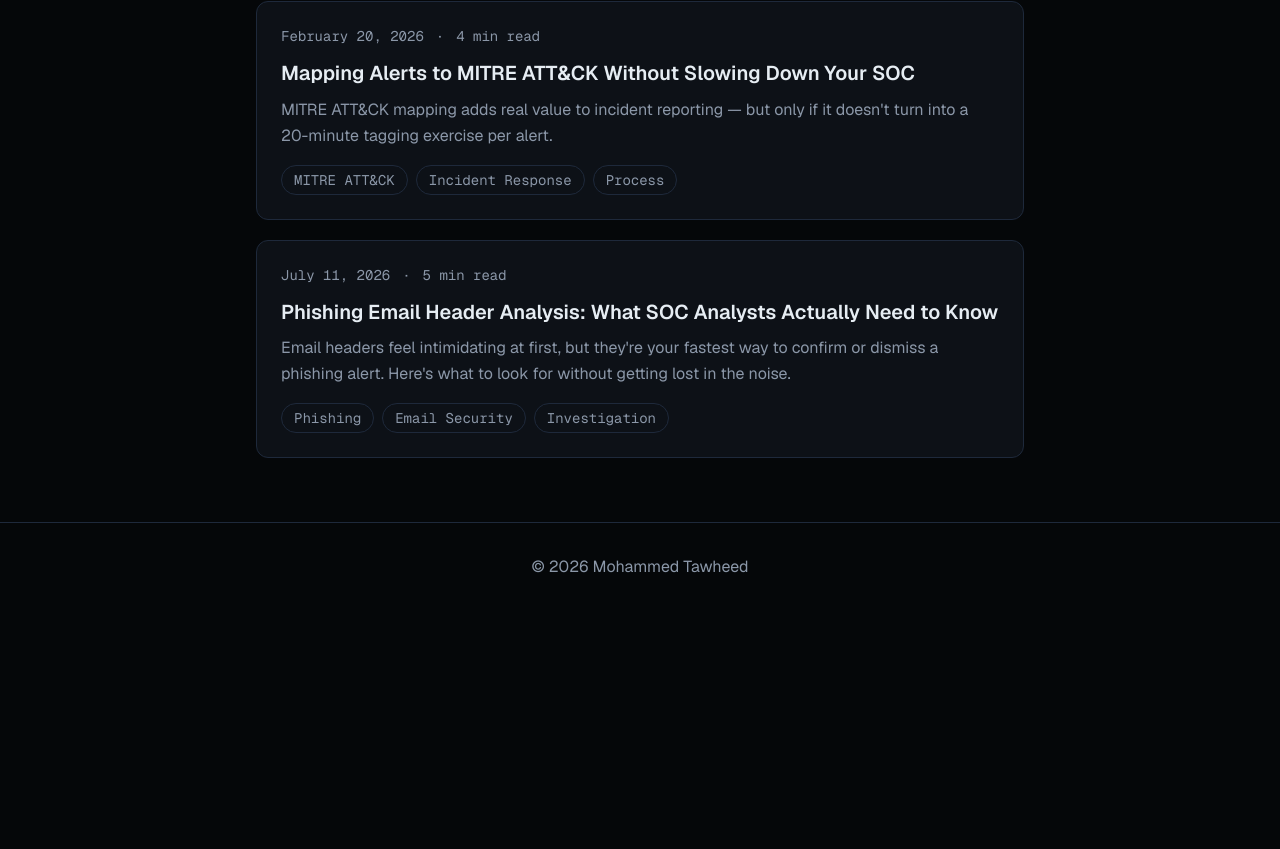
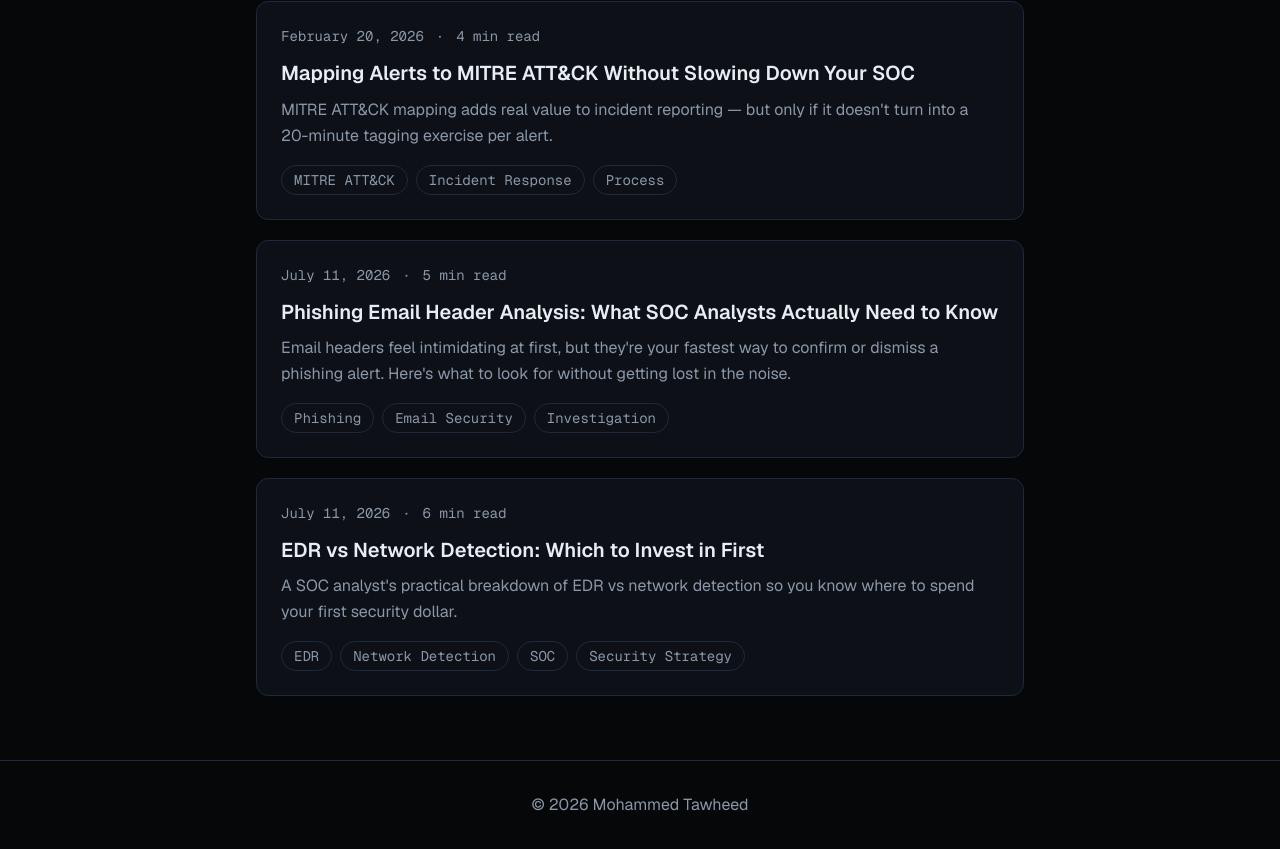
Before and after one commit to Tawheed30/portfolio, a Next.js app: page /blog in a window 1280 px wide. Shown: the part 826-1675 px from the top of the page. Before the commit the page ends 1437 px from the top, so only its background shows below. Built offline with nearby package versions, Linux system fonts and the light colour scheme.

Commit message:
feat: Auto-generate blog post

```diff
--- a/src/data/blog.ts
+++ b/src/data/blog.ts
@@ -175,6 +175,44 @@ export const posts: BlogPost[] = [
       },
     ],
   },
+  {
+    slug: "edr-vs-network-detection-which-first",
+    title: "EDR vs Network Detection: Which to Invest in First",
+    date: "2026-07-11",
+    excerpt: "A SOC analyst's practical breakdown of EDR vs network detection so you know where to spend your first security dollar.",
+    readingTime: "6 min read",
+    tags: ["EDR","Network Detection","SOC","Security Strategy"],
+    keywords: ["EDR vs network detection","endpoint detection","network security monitoring","EDR","NDR","SOC tooling"],
+    content:   [
+        {
+              "body": "Every SOC I've worked with eventually hits the same budget fight: EDR vs network detection. Do you buy endpoint detection first, or invest in network security monitoring? I've built detection pipelines that leaned on both, and the honest answer is that EDR vs network detection isn't religion — it's sequencing. Endpoint detection gives you process-level truth, while network security monitoring catches what endpoints can't see. In this post I'll walk through which one I deploy first, with real numbers, and why that order cut our mean-time-to-detect by roughly 40%."
+        },
+        {
+              "heading": "What EDR Actually Buys You",
+              "body": "Endpoint detection and response tools like CrowdStrike Falcon, Microsoft Defender for Endpoint, and SentinelOne see the ground truth: process trees, command-line arguments, DLL loads, and registry changes. When I map alerts to MITRE ATT&CK, roughly 60% of the techniques I care about (T1059 command execution, T1055 process injection, T1547 persistence) are only reliably observable on the endpoint. EDR also gives you response — I can isolate a host in under 30 seconds instead of chasing someone to physically pull a cable. For a team drowning in ransomware and phishing payloads, that containment speed alone justifies the spend."
+        },
+        {
+              "heading": "Where Network Detection Wins",
+              "body": "Network security monitoring — Zeek, Suricata, or a commercial NDR like Darktrace or Corelight — catches the things endpoints lie about or miss entirely. Unmanaged IoT devices, printers, contractor laptops, and rogue hardware never get an EDR agent. That's often 20-40% of the assets on a real network. Network detection also surfaces C2 beaconing, DNS tunneling, and lateral movement patterns even when malware disables the endpoint agent. I once caught a compromised camera beaconing over a Zeek connection log with a 60-second interval — nothing on any endpoint would have shown it."
+        },
+        {
+              "heading": "My Deploy-First Recommendation: EDR",
+              "body": "If I have one budget cycle, I deploy EDR first. Here's the reasoning: the majority of incidents I triage start on an endpoint — a user opened a malicious document or ran a script. EDR gives me both detection and response in one tool, and modern platforms ship with decent out-of-the-box detections so a small team gets value in week one. Standing up network security monitoring properly takes longer — you need taps, span ports, and Zeek/Suricata tuning that can eat 2+ weeks before signal beats noise."
+        },
+        {
+              "heading": "When to Flip the Order",
+              "body": "There are exceptions where I put network detection first. If your environment is dominated by unmanaged devices — OT, healthcare medical devices, or heavy BYOD — you literally cannot install agents on most assets, so EDR coverage stalls at 50-60%. In those cases network security monitoring is your only visibility. I also lean network-first when compliance requires east-west traffic inspection or when you already have Splunk or QRadar ingesting logs and just need a network feed to close the gap."
+        },
+        {
+              "heading": "How I Fuse Both in the SOC",
+              "body": "The real payoff is correlation. I forward EDR telemetry and Zeek/Suricata alerts into Splunk, then write Python enrichment scripts that stitch an endpoint process to the network connection it opened. That fusion turned single low-fidelity alerts into high-confidence incidents and cut our false positives by around 35%. A beacon from network detection plus a suspicious PowerShell parent from endpoint detection is a story no single tool tells alone."
+        },
+        {
+              "heading": "The Takeaway",
+              "body": "Buy EDR first for most SOCs — you get detection and response in one move and cover where attacks usually start. Add network security monitoring second to catch unmanaged assets and C2 that endpoints miss, then fuse both in your SIEM for correlation. If you're mapping this decision for your own environment, count your unmanaged assets first — that single number decides whether you flip the order. Want the Splunk correlation queries I use to stitch endpoint and network alerts? Explore more of my SOC playbooks on the portfolio."
+        }
+  ]
+  },
 ];
 
 export function getPostBySlug(slug: string) {
```
